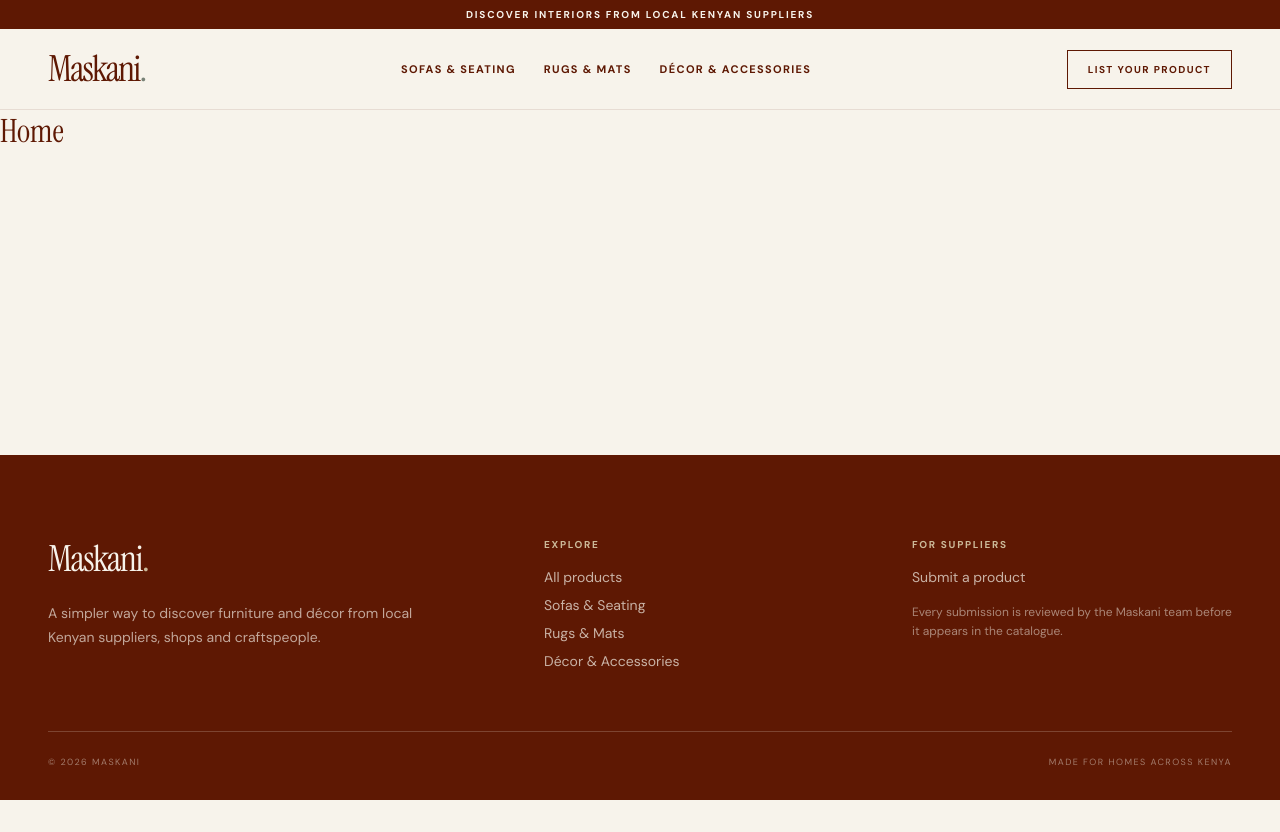
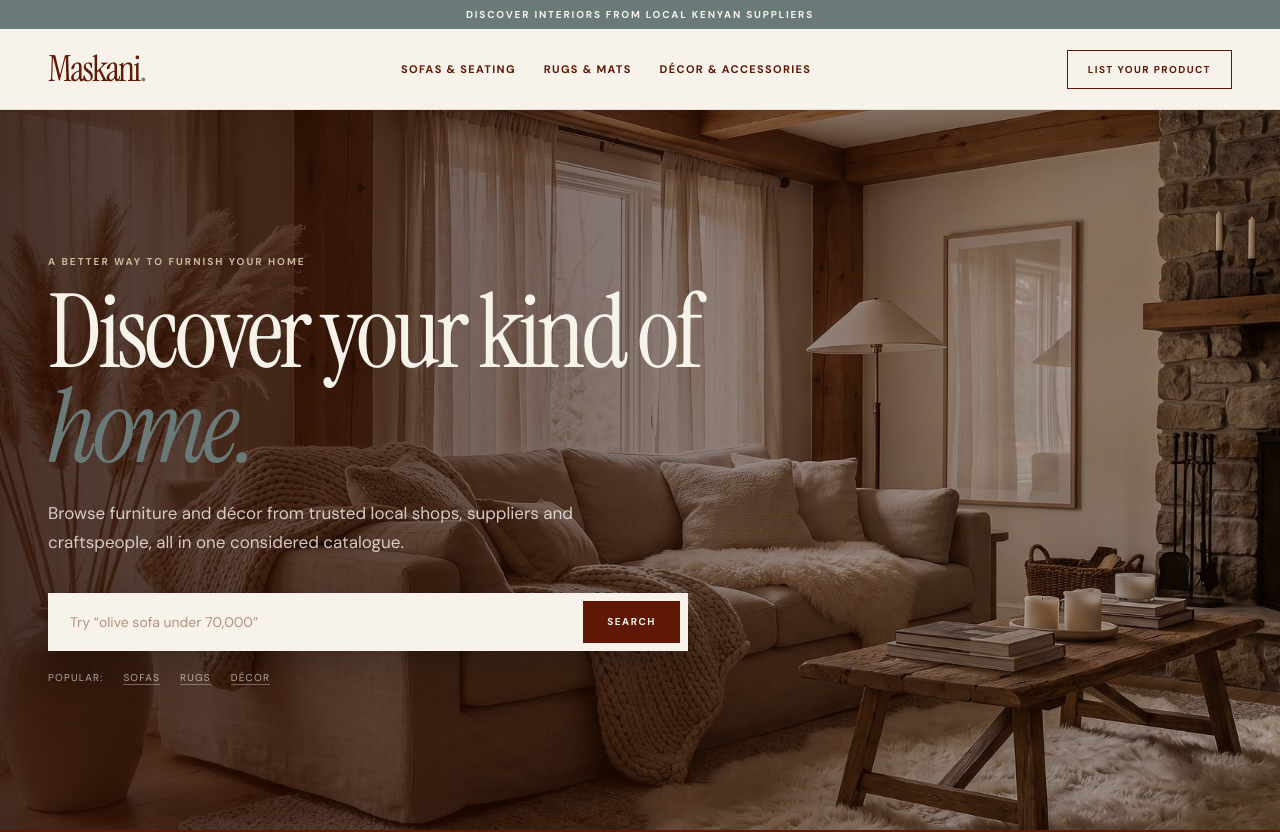
Before and after one commit to Rabera-K/maskani, a React (Vite) app: page / in a window 1280 px wide. Shown: the top 832 px of the page. Before the commit the page ends 800 px from the top, so only its background shows below. Built offline with nearby package versions, Linux system fonts and the light colour scheme.

Commit message:
add full-width hero with search

```diff
--- a/src/components/Header.css
+++ b/src/components/Header.css
@@ -1,5 +1,5 @@
 .announcement {
-  background: var(--pipe);
+  background: var(--sage);
   color: var(--cream);
   text-align: center;
   padding: 8px 20px;
--- a/src/index.css
+++ b/src/index.css
@@ -1,6 +1,6 @@
 :root {
   --pipe: #5e1803;
-  --sage: #788176;
+  --sage: #6a7a79;
   --rusk: #ccb999;
   --cream: #f7f3eb;
 
--- /dev/null
+++ b/src/pages/Home.css
@@ -0,0 +1,138 @@
+.hero {
+  position: relative;
+  min-height: 640px;
+  display: flex;
+  align-items: center;
+  background-color: var(--pipe);
+  background-image: url("/images/hero.jpg");
+  background-size: cover;
+  background-position: center;
+  color: var(--cream);
+}
+
+.hero-overlay {
+  position: absolute;
+  inset: 0;
+  background: linear-gradient(
+    180deg,
+    rgb(40 12 2 / 0.8) 0%,
+    rgb(40 12 2 / 0.6) 100%
+  );
+}
+
+.hero-content {
+  position: relative;
+  width: 100%;
+  max-width: 1440px;
+  margin: 0 auto;
+  padding: 64px 24px;
+}
+
+.eyebrow {
+  margin-bottom: 18px;
+  font-size: 10px;
+  font-weight: 700;
+  letter-spacing: 0.2em;
+  text-transform: uppercase;
+  color: var(--rusk);
+}
+
+.hero h1 {
+  max-width: 14ch;
+  font-size: clamp(3.2rem, 8vw, 6.5rem);
+  line-height: 0.92;
+  letter-spacing: -0.04em;
+}
+
+.hero h1 em {
+  color: var(--sage);
+}
+
+.hero-text {
+  margin-top: 24px;
+  max-width: 34rem;
+  font-size: 17px;
+  line-height: 1.7;
+  color: rgb(247 243 235 / 0.8);
+}
+
+.hero-search {
+  margin-top: 36px;
+  max-width: 40rem;
+  display: flex;
+  background: var(--cream);
+  padding: 8px;
+  box-shadow: 0 12px 40px rgb(0 0 0 / 0.25);
+}
+
+.hero-search input {
+  flex: 1;
+  min-width: 0;
+  padding: 12px 14px;
+  border: none;
+  outline: none;
+  background: transparent;
+  font-family: inherit;
+  font-size: 14px;
+  color: var(--pipe);
+}
+
+.hero-search input::placeholder {
+  color: rgb(94 24 3 / 0.45);
+}
+
+.hero-search button {
+  padding: 14px 24px;
+  border: none;
+  background: var(--pipe);
+  color: var(--cream);
+  font-family: inherit;
+  font-size: 10px;
+  font-weight: 700;
+  letter-spacing: 0.15em;
+  text-transform: uppercase;
+  cursor: pointer;
+  transition: background 180ms ease;
+}
+
+.hero-search button:hover {
+  background: var(--sage);
+}
+
+.hero-popular {
+  margin-top: 20px;
+  display: flex;
+  flex-wrap: wrap;
+  gap: 8px 20px;
+  font-size: 10px;
+  letter-spacing: 0.12em;
+  text-transform: uppercase;
+  color: rgb(247 243 235 / 0.65);
+}
+
+.hero-popular a {
+  border-bottom: 1px solid rgb(247 243 235 / 0.35);
+}
+
+@media (min-width: 640px) {
+  .hero-content {
+    padding: 80px 32px;
+  }
+}
+
+@media (min-width: 1024px) {
+  .hero {
+    min-height: 720px;
+  }
+  .hero-content {
+    padding: 96px 48px;
+  }
+  .hero-overlay {
+    background: linear-gradient(
+      90deg,
+      rgb(40 12 2 / 0.85) 0%,
+      rgb(40 12 2 / 0.55) 50%,
+      rgb(40 12 2 / 0.2) 100%
+    );
+  }
+}
--- a/src/pages/Home.jsx
+++ b/src/pages/Home.jsx
@@ -1,5 +1,50 @@
+import { useState } from "react";
+import { Link, useNavigate } from "react-router-dom";
+import "./Home.css";
+
 function Home() {
-  return <h1>Home</h1>;
+  const [query, setQuery] = useState("");
+  const navigate = useNavigate();
+
+  function handleSearch(e) {
+    e.preventDefault();
+    const q = query.trim();
+    navigate(q ? `/products?q=${encodeURIComponent(q)}` : "/products");
+  }
+
+  return (
+    <section className="hero">
+      <div className="hero-overlay" />
+      <div className="hero-content">
+        <p className="eyebrow">A better way to furnish your home</p>
+        <h1>
+          Discover your kind of <em>home.</em>
+        </h1>
+        <p className="hero-text">
+          Browse furniture and décor from trusted local shops, suppliers and
+          craftspeople, all in one considered catalogue.
+        </p>
+
+        <form className="hero-search" onSubmit={handleSearch}>
+          <input
+            type="text"
+            aria-label="Search products"
+            placeholder="Try “olive sofa under 70,000”"
+            value={query}
+            onChange={(e) => setQuery(e.target.value)}
+          />
+          <button type="submit">Search</button>
+        </form>
+
+        <div className="hero-popular">
+          <span>Popular:</span>
+          <Link to="/products?q=sofa">Sofas</Link>
+          <Link to="/products?q=rug">Rugs</Link>
+          <Link to="/products?q=decor">Décor</Link>
+        </div>
+      </div>
+    </section>
+  );
 }
 
 export default Home;
```
Also changed, not shown: public/images/hero.jpg (added).
